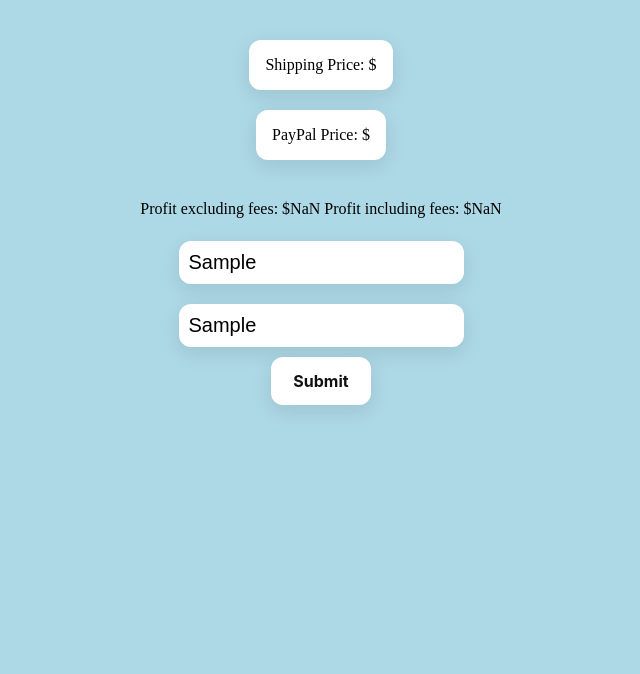
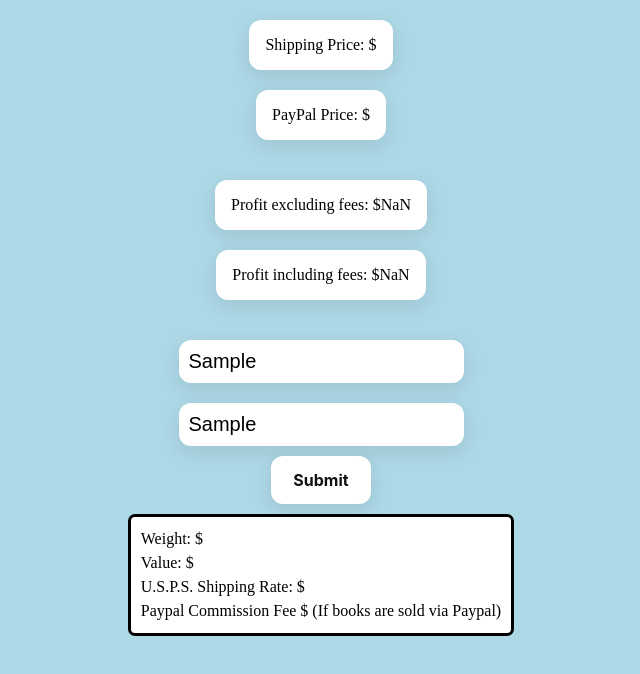
Before and after one commit to DavidRod1865/manga-mail-2.0, a plain HTML site: page index.html in a window 1280 px wide. Both pictures are taken after typing "Sample", "Sample" into the empty fields and a click on the button "Submit". Shown: the whole page, without its empty margins (319-959 px from the left). Drawn offline with nearby package versions, Linux system fonts and the light colour scheme; no server answers.

Commit message:
Fixed issue with weight & profit calculations

```diff
--- a/index.html
+++ b/index.html
@@ -28,6 +28,13 @@
             <button class="submit button-35">Submit</button>
         </div>
 
+        <div class="history">
+            <span>Weight: $<span class="storedWeight"></span></span>
+            <span>Value: $<span class="storedValue"></span></span>
+            <span>U.S.P.S. Shipping Rate: $<span class="storedUSPS"></span></span>
+            <span>Paypal Commission Fee $<span class="storedPaypal"></span> (If books are sold via Paypal)</span>
+        </div>
+
     </main>
 
     <script src="./src/js/script.js"></script>
--- a/src/css/styles.css
+++ b/src/css/styles.css
@@ -30,15 +30,16 @@ body {
     transition: all 1.25s ease-in;
 }
 
-    .priceOne {
-        display: flex;
+    .priceOne, .packageField, .profitField {
+        display: flex !important;
         flex-direction: column;
         justify-content: center;
         align-items: center;
-        height: 200px;
+        height: fit-content;
+        padding: 10px;
     }
 
-        .priceOne > span {
+        .priceOne > span, .profitField > span {
             margin: 10px;
             background-color: #fff;
             box-sizing: border-box;
@@ -46,14 +47,6 @@ body {
             box-shadow: transparent 0 0 0 3px,rgba(18, 18, 18, .1) 0 6px 20px;
             padding: 1rem;
         }
-
-    .packageField {
-        display: flex;
-        flex-direction: column;
-        justify-content: center;
-        align-items: center;
-        height: 200px;
-    }
 
         .packageField > input {
             margin: 10px;
@@ -106,3 +99,13 @@ body {
         .button-35:hover {
             box-shadow: #121212 0 0 0 3px, transparent 0 0 0 0;
         }
+
+.history {
+    display: flex;
+    flex-direction: column;
+    padding: 10px;
+    line-height: 1.5;
+    border: black solid 3px;
+    border-radius: 7px;
+    background-color: #fff;
+}
--- a/src/js/script.js
+++ b/src/js/script.js
@@ -4,28 +4,23 @@ const paypalFee = document.querySelector('.paypal')
 const excludingFees = document.querySelector('.excludingFees')
 const includingFees = document.querySelector('.includingFees')
 
-
 class Books {
     constructor(weight, price) {
-        // console.log('this', this)
         this.weight = Number(weight);
         this.price = Number((price).toFixed(2));
 
         //Calculates "USPS Shipping Rate" using Custom Media Mail API
-        this.calShipping = async () => {
-            await fetch(`https://media-mail-api.vercel.app/api/weight/${weight}`)
-                .then(res => res.json())
-                .then(data => {
-                    shippingFee.innerText = Number(data)
-                    return data
-                })
-                .catch(err => alert(`Weight must be less than 70 Lbs.`))
-
+        this.calShipping = () => {
+            if (weight <= 70 && weight > 0){
+                let uspsRate = +(0.67 * (weight - 1) + 3.49).toFixed(2)
+                shippingFee.innerText = uspsRate
+                return uspsRate
+            } else alert(`Weight must be less than 70 Lbs.`)
         };
 
         /*Calculates "Paypal Commission Fee" using calculation found at:
         https://www.paypal.com/us/webapps/mpp/merchant-fees*/
-        this.calPayPal =  async () => {
+        this.calPayPal = () => {
             if (Number(price) > 0){
                 let fee = Number(((price * .0349) + 0.49).toFixed(2))
                 paypalFee.innerText = fee
@@ -35,28 +30,39 @@ class Books {
                 paypalFee.innerText = "0.00"
                 return 0
             }
-        }
+        };
     }
 
-    calProfit = async () => {
-    let shipping = await this.calShipping();
-    let paypal = await this.calPayPal();
-    console.log(Number(shipping), typeof shipping)
-        excludingFees.innerText = Number(this.price - (shipping + paypal));
-        includingFees.innerText = Number(this.price + (paypal))
+    //Calculates the user's profit before & after taxes
+    calProfit = () => {
+        excludingFees.innerText = (this.price - (this.calShipping() + this.calPayPal())).toFixed(2);
+        includingFees.innerText = (this.price + (this.calShipping() + this.calPayPal())).toFixed(2);
     };
+
 
 };
 
-async function getValues() {
+// let shippedPackage = {
+//     weight: +document.querySelector(".price").value,
+//     value: (+document.querySelector(".price").value).toFixed(2),
+//     uspsRate: packaged_Books.calShipping(),
+//     paypalFee: packaged_Books.calPayPal(),
+// }
+
+// storePackage = async () => {
+//     window.localStorage.setItem('Packages', JSON.stringify(shippedPackage));
+//     alert(shippedPackage);
+//     };
+
+function getValues() {
     let weight = +document.querySelector(".weight").value;
     let price = +document.querySelector(".price").value;
     const packaged_Books = new Books(weight, price);
-    await packaged_Books.calShipping();
-    await packaged_Books.calPayPal();
-    await packaged_Books.calProfit();
+    packaged_Books.calShipping();
+    packaged_Books.calPayPal();
+    packaged_Books.calProfit();
+    // storePackage();
 }
-
 
 function appear() {
     if ($('div').hide()) $('div').show();
```
